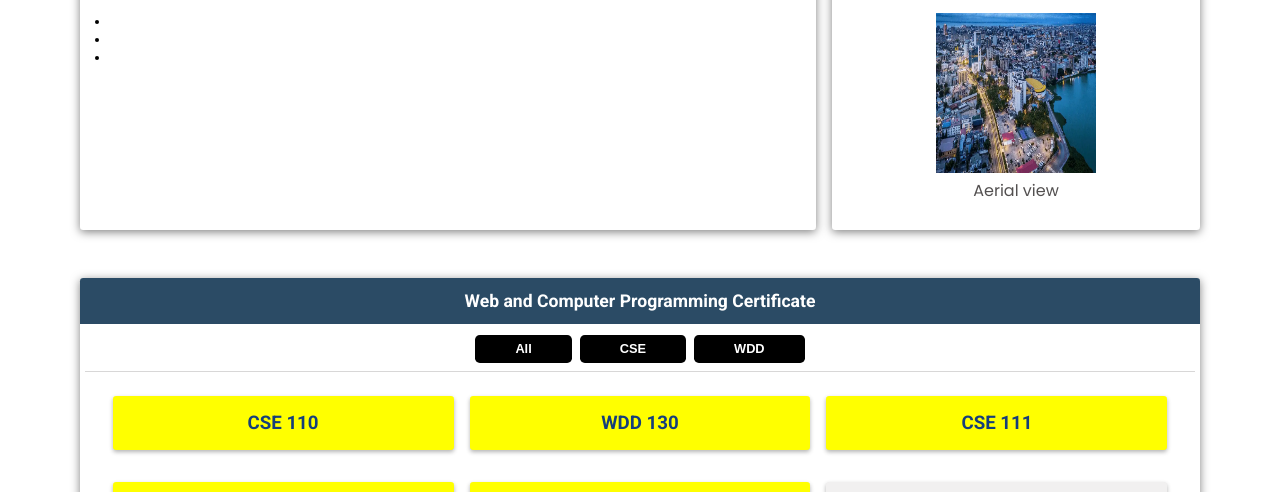
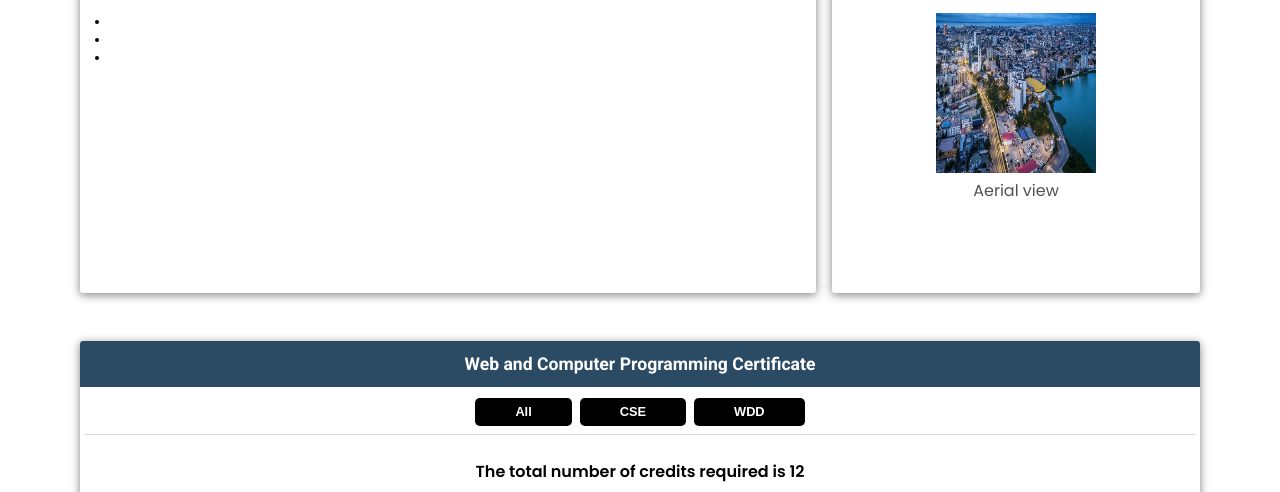
Before and after one commit to danielndubuisi/wdd231, a plain HTML site: page index.html in a window 1280 px wide. Shown: the part 261-753 px from the top of the page. Drawn offline with Linux system fonts and the light colour scheme.

Commit message:
filter functionality

```diff
--- a/index.html
+++ b/index.html
@@ -85,6 +85,7 @@
                             <button class="btn" id="wdd">WDD</button>
                         </div>
                         <hr>
+                        <p id="credits"></p>
                         <div class="courses">
                         </div>
                     </div>
--- a/scripts/course.js
+++ b/scripts/course.js
@@ -67,9 +67,48 @@ const courses = [
     },
 ];
 
-const coursesContianer = document.querySelector(".courses")
+const coursesContainer = document.querySelector(".courses");
+const allBtn = document.querySelector("#all");
+const cseBtn = document.querySelector("#cse");
+const wddBtn = document.querySelector("#wdd");
+const credits = document.getElementById("credits");
 
-courses.forEach((course) => {
+// filter the courses
+const getFilteredCourses = (filter) => {
+    let filteredCourses = [];
+    let totalCredits = 0;
+
+    // filter based on type
+    switch (filter) {
+        case "cse":
+            filteredCourses = courses.filter(
+                (course) => course.subject === "CSE"
+            );
+            break;
+        case "wdd":
+            filteredCourses = courses.filter(
+                (course) => course.subject === "WDD"
+            );
+            break;
+        default:
+            filteredCourses = courses;
+            break;
+    }
+
+    // get total credits with reduce
+    totalCredits = filteredCourses.reduce((acc, course) => {
+        return acc + course.credits;
+    }, 0);
+
+    return [filteredCourses, totalCredits];
+};
+
+// display courses and credits
+const displayCourses = (filtered, totalCredits) => {
+    // clear the courses container before displaying new courses
+    coursesContainer.innerHTML = "";
+
+    filtered.forEach((course) => {
         const courseCard = document.createElement("div");
         courseCard.classList.add("course-card");
 
@@ -83,5 +122,31 @@ courses.forEach((course) => {
             courseCard.classList.add("incomplete");
         }
 
-    coursesContianer.appendChild(courseCard);
+        coursesContainer.appendChild(courseCard);
     });
+    // display total credits
+    credits.textContent = `The total number of credits required is ${totalCredits}`;
+};
+
+// initialize the page with all courses
+const [allCourses, totalCredits] = getFilteredCourses("all");
+displayCourses(allCourses, totalCredits);
+
+// add event listeners to button
+allBtn.addEventListener("click", () => {
+    const filtered = getFilteredCourses("all")[0];
+    const totalCredits = getFilteredCourses("all")[1];
+    displayCourses(filtered, totalCredits);
+});
+
+cseBtn.addEventListener("click", () => {
+    const filtered = getFilteredCourses("cse")[0];
+    const totalCredits = getFilteredCourses("cse")[1];
+    displayCourses(filtered, totalCredits);
+});
+
+wddBtn.addEventListener("click", () => {
+    const filtered = getFilteredCourses("wdd")[0];
+    const totalCredits = getFilteredCourses("wdd")[1];
+    displayCourses(filtered, totalCredits);
+});
--- a/styles/larger.css
+++ b/styles/larger.css
@@ -24,6 +24,7 @@
         display: flex;
         align-items: center;
         justify-content: space-between;
+        margin: 0 3rem ;
     }
 
     .cards {
--- a/styles/small.css
+++ b/styles/small.css
@@ -43,14 +43,20 @@ main {
 }
 
 h1,
-h2,
-h3 {
+h2 {
     font-family: var(--secondary-font-family);
     color: var(--primary-color);
 }
 
 h2 {
     text-align: center;
+}
+
+h3 {
+    font-family: var(--primary-font-family);
+    color: var(--primary-dark-text-color);
+    font-size: 1rem;
+    font-weight: 600;
 }
 
 li {
@@ -244,6 +250,13 @@ figcaption {
     padding-bottom: 1rem;
 }
 
+#credits {
+    color: var(--primary-dark-text-color);
+    font-weight: 600;
+    margin:1rem auto;
+    display: block;
+}
+
 .course-card {
     padding: 1rem;
     border-radius: 0.2rem;
```
Lines whose indentation alone changed are shown as unchanged.
